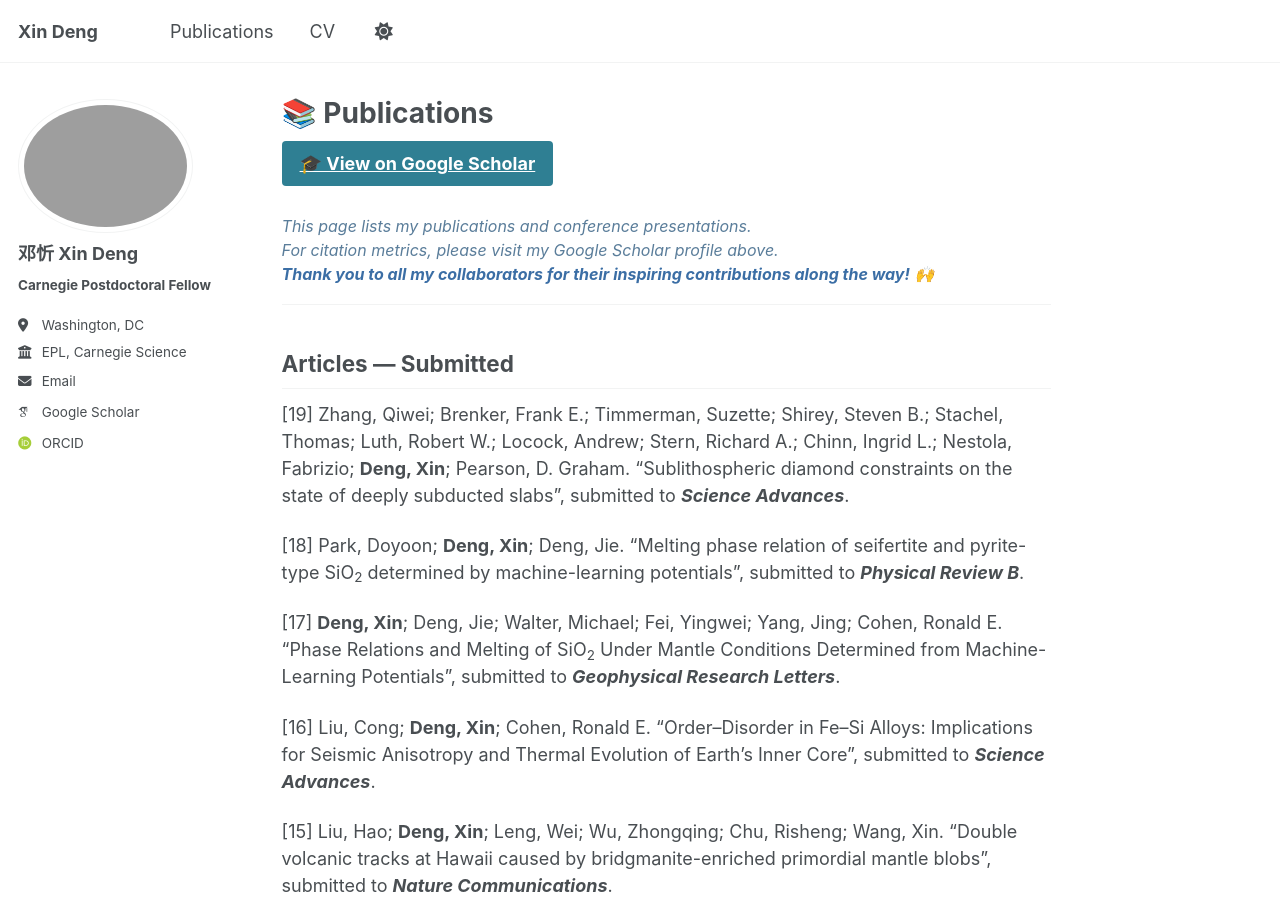
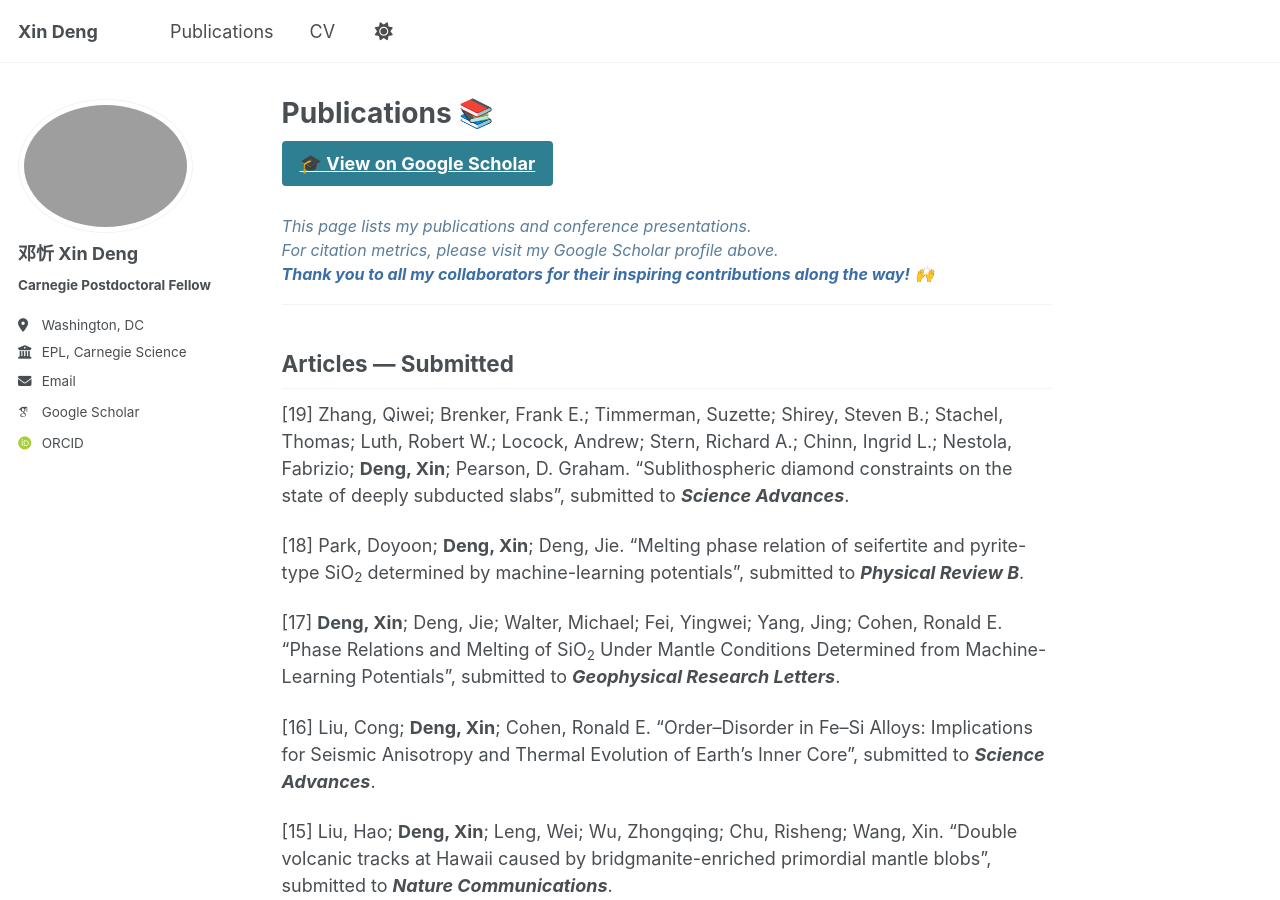
Before and after one commit to x1nd3ng/x1nd3ng.github.io, a Jekyll site: the page built from _pages/Publications.md, in a window 1280 px wide and 900 px high. Built offline with Jekyll 4.4.1, drawn with Linux system fonts in a browser that asks for light colours; some web fonts are replaced; a script that is not in the unit is left out.

```diff
--- a/_pages/Publications.md
+++ b/_pages/Publications.md
@@ -1,6 +1,6 @@
 ---
 layout: single
-title: "📚 Publications"
+title: "Publications 📚"
 permalink: /publications/
 author_profile: true
 toc: true
```
